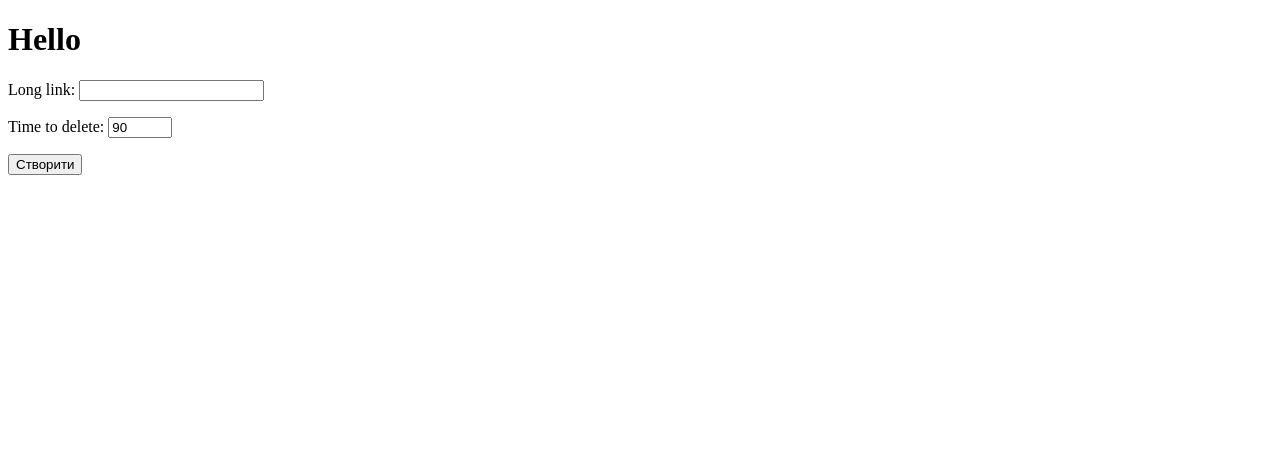
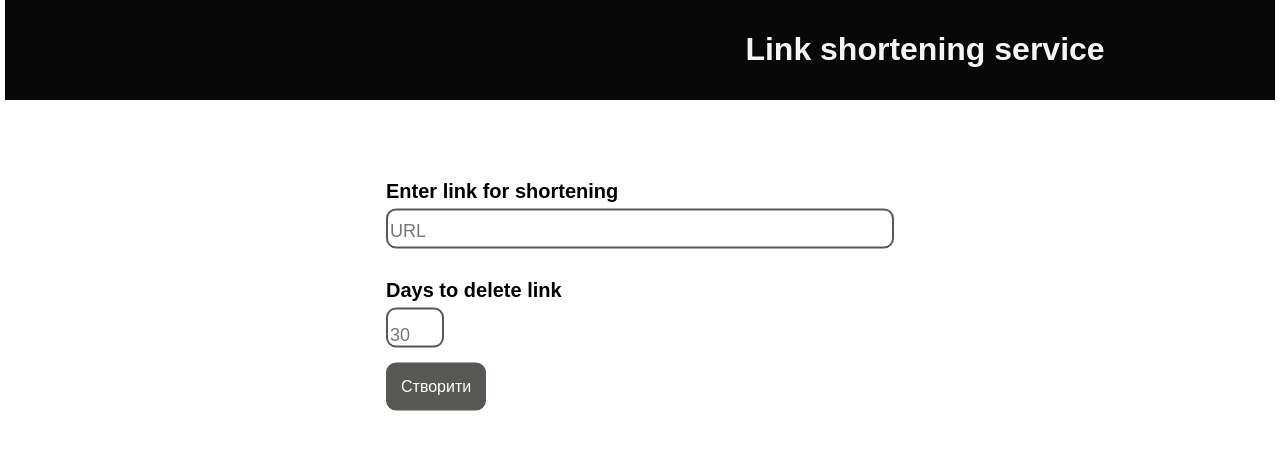
Before and after one commit to AlexandrShivtsov/Link-shortening, a Django app: page /i/index/ in a window 1280 px wide; the page is wider, and only the part inside the window is pictured. Shown: the top 450 px of that part. Run offline with Django 4.2, Linux system fonts and the light colour scheme.

Commit message:
improve index.html template

```diff
--- a/app/app/settings.py
+++ b/app/app/settings.py
@@ -126,7 +126,10 @@ USE_TZ = True
 # Static files (CSS, JavaScript, Images)
 # https://docs.djangoproject.com/en/4.1/howto/static-files/
 
-STATIC_URL = 'static/'
+STATIC_URL = '/static/'
+# STATICFILES_DIRS = [
+#     BASE_DIR / 'static',
+# ]
 
 # Default primary key field type
 # https://docs.djangoproject.com/en/4.1/ref/settings/#default-auto-field
--- a/app/link_shortening/forms.py
+++ b/app/link_shortening/forms.py
@@ -4,11 +4,15 @@ from link_shortening.models import Links
 
 
 class LinksForm(forms.ModelForm):
-
-    time_to_delete = forms.IntegerField(min_value=1, max_value=365, initial=90)
+    long_link = forms.URLField(widget=forms.URLInput(attrs={"class": "link_field",
+                                                            "placeholder": "URL"}))
+    time_to_delete = forms.IntegerField(min_value=1, max_value=365,
+                                        widget=forms.TextInput(attrs={"class": "timt_to_delete_fild",
+                                                                      "placeholder": "30"}))
 
     class Meta:
         model = Links
         fields = (
             'long_link',
+            'time_to_delete',
         )
--- /dev/null
+++ b/app/link_shortening/static/link_shortening/css/index.css
@@ -0,0 +1,79 @@
+/* GENERAL STYLES */
+body{
+    font-family: Arial, Helvetica, sans-serif;
+    font-size: 100%;
+    margin: auto 5px;
+}
+
+.container{
+    padding-top: 10px;
+    padding-bottom: 10px;
+    width: 1840px;
+    height: 80px;
+    margin: 0 auto;
+}
+
+
+/* HEADER */
+.header{
+    padding: auto;
+    background-color: rgb(8, 8, 8);
+}
+
+.header h1, .header h2{
+    text-align: center;
+    color: whitesmoke;
+}
+
+.logo{
+    width: 5%;
+}
+
+/* MAIN PART */
+
+.content{
+    margin: 0;
+    position: absolute;
+    top: 35%;
+    left: 50%;
+    margin-right: -50%;
+    transform: translate(-50%, -50%)
+}
+
+.link_field{
+    border: 2px solid rgb(87, 88, 84);
+    width: 500px;
+    height: 30px;
+    border-radius: 10px;
+    padding-top: 5px;
+    font-size: 18px;
+}
+
+.fields_label{
+    font-size: 20px;
+    height: 27px;
+    margin-bottom: 2px;
+    margin-top: 30px;
+}
+
+.timt_to_delete_fild{
+    border: 2px solid rgb(87, 88, 84);
+    width: 50px;
+    height: 20px;
+    border-radius: 10px;
+    padding-top: 15px;
+    font-size: 18px;
+}
+
+.button {
+    margin-top: 15px;
+    background-color: rgb(87, 88, 84);
+    border: none;
+    color: white;
+    padding: 15px 15px;
+    text-align: center;
+    text-decoration: none;
+    display: inline-block;
+    font-size: 16px;
+    border-radius: 10px;
+}
--- a/app/link_shortening/templates/index.html
+++ b/app/link_shortening/templates/index.html
@@ -1,22 +1,38 @@
+{% load static %}
+
 <!DOCTYPE html>
 <html lang="en">
 <head>
     <meta charset="UTF-8">
-    <title>Title</title>
+    <meta http-equiv="X-UA-Compatible" content="IE=edge">
+    <meta name="viewport" content="width=device-width, initial-scale=1.0">
+    <link rel="stylesheet" type="text/css" href="{% static 'link_shortening/css/index.css' %}">
+    <title>Make your link short</title>
 </head>
+    <body>
+        <!--HEADER-->
+        <header class="header">
+            <div class="container">
+                <h1>Link shortening service</h1>
+            </div>
+        </header>
+        <main>
+            <div class="content">
 
-    <body>
-        <h1>Hello </h1>
-            <form method="POST" style="C">
-                {% csrf_token %}
-<!--                <div style="border-radius: 30px;">-->
-<!--                    Link <input type="text" name="long_link" style="border-radius: 30px; border-radius: 30px;"><br>-->
-<!--                </div>-->
+                <form method="POST" >
+                    {% csrf_token %}
+                    <div class="fields">
+                        <h2 class="fields_label">Enter link for shortening</h2>
+                        {{ form.long_link }}
+                        <h2 class="fields_label">Days to delete link</h2>
+                        {{ form.time_to_delete }}
+                    </div>
 
-<!--                Time to delete <input type="text" name="time_to_delete">-->
-                {{ form.as_p }}
-                <input type="submit" value="Створити">
-            </form>
+                    <input type="submit" value="Створити" class="button">
+
+                </form>
+
+            </div>
+        </main>
     </body>
-
 </html>
```
